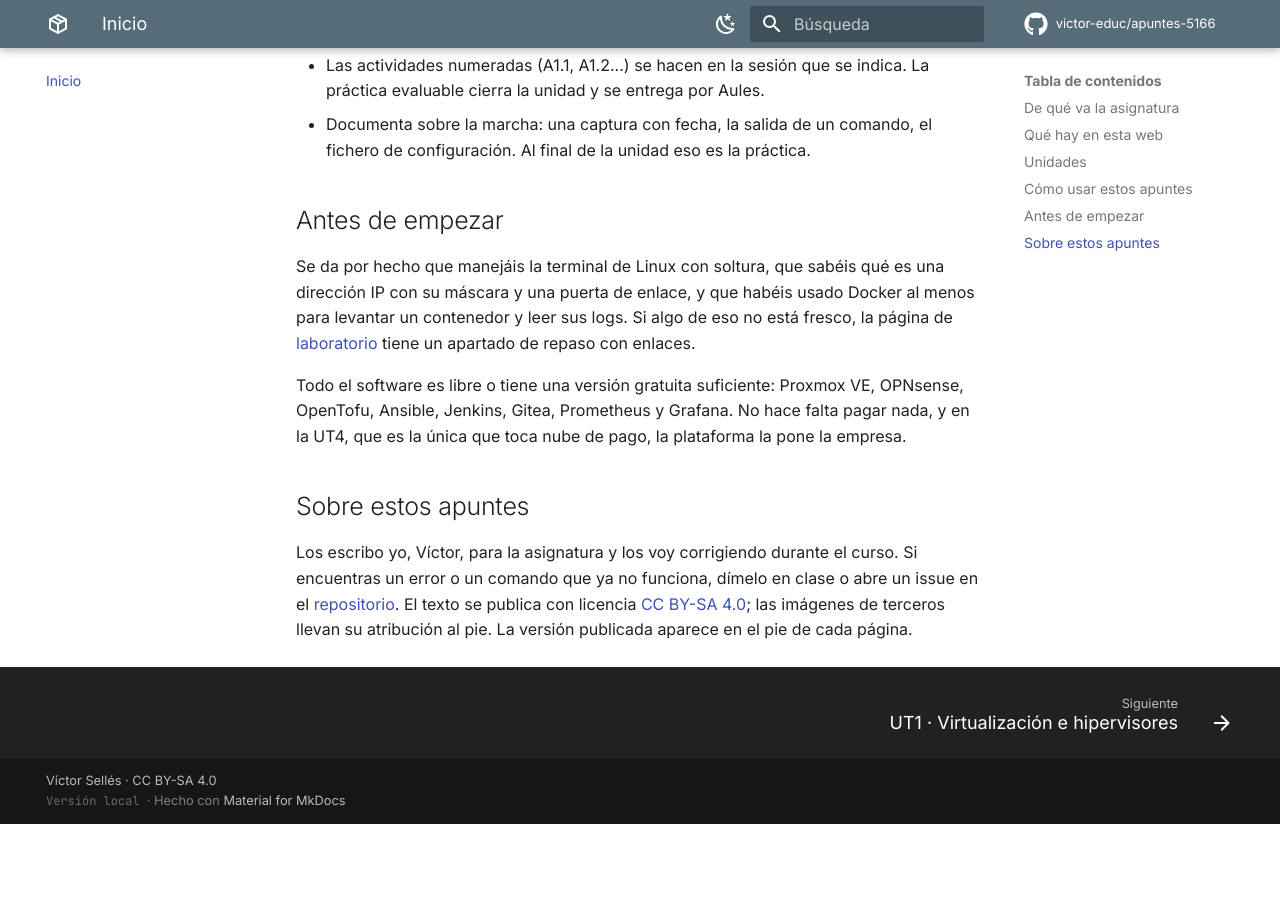
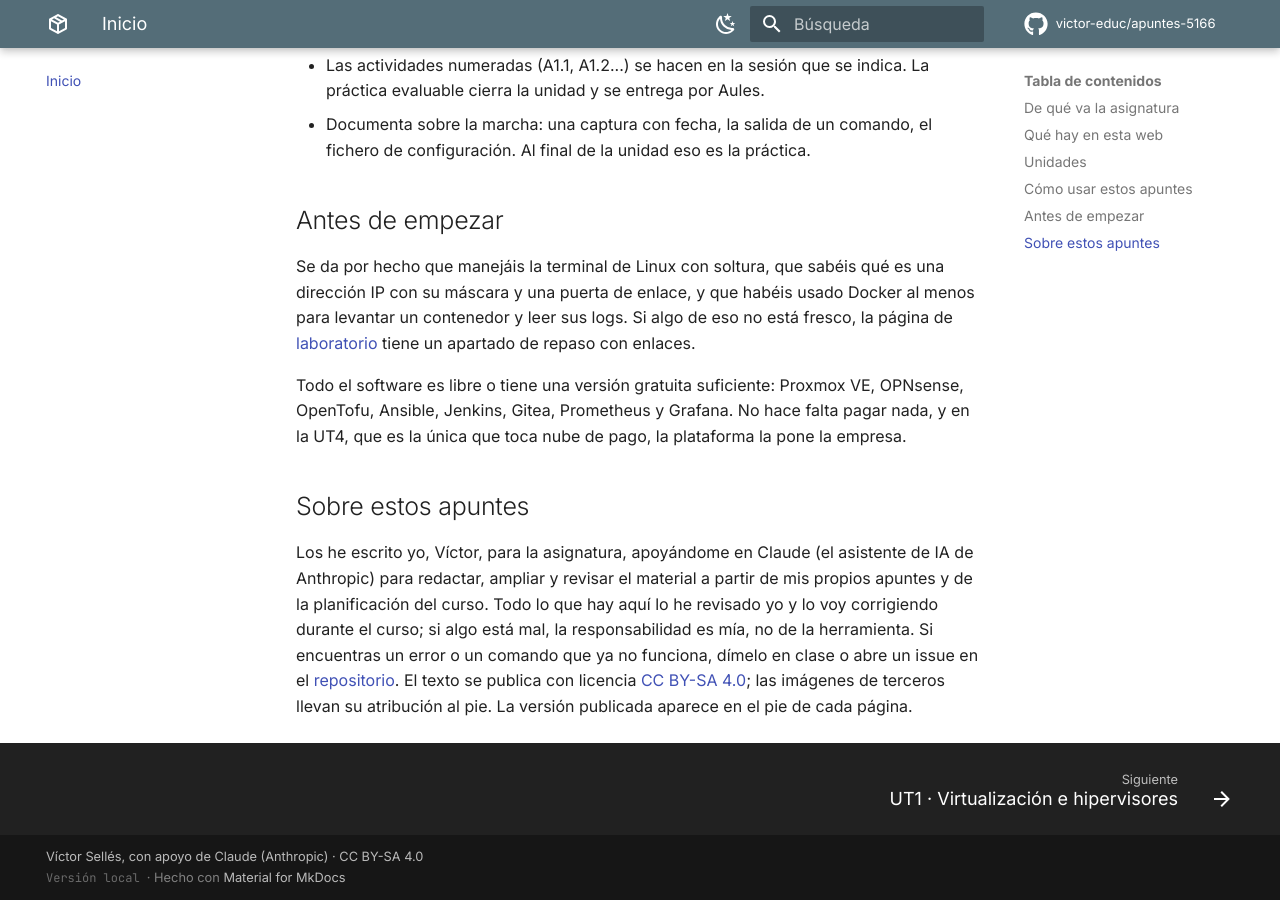
Before and after one commit to victor-educ/apuntes-5166, an MkDocs documentation site: the page built from docs/index.md, in a window 1280 px wide and 900 px high, scrolled down 3549 px. Built offline with MkDocs 1.6.1 and Material for MkDocs 9.7.7, drawn with Linux system fonts in a browser that asks for light colours; comment, search, counter and statistics services are not loaded; before the commit the page ends 4373 px from its top, so only the background shows below that.

Commit message:
Indicar en el sitio que los apuntes se han hecho con apoyo de Claude
Co-Authored-By: Claude Fable 5.1 <noreply@anthropic.com>

```diff
--- a/docs/index.md
+++ b/docs/index.md
@@ -109,4 +109,4 @@ Todo el software es libre o tiene una versión gratuita suficiente: Proxmox VE,
 
 ## Sobre estos apuntes
 
-Los escribo yo, Víctor, para la asignatura y los voy corrigiendo durante el curso. Si encuentras un error o un comando que ya no funciona, dímelo en clase o abre un issue en el [repositorio](https://github.com/victor-educ/apuntes-5166). El texto se publica con licencia [CC BY-SA 4.0](https://creativecommons.org/licenses/by-sa/4.0/deed.es); las imágenes de terceros llevan su atribución al pie. La versión publicada aparece en el pie de cada página.
+Los he escrito yo, Víctor, para la asignatura, apoyándome en Claude (el asistente de IA de Anthropic) para redactar, ampliar y revisar el material a partir de mis propios apuntes y de la planificación del curso. Todo lo que hay aquí lo he revisado yo y lo voy corrigiendo durante el curso; si algo está mal, la responsabilidad es mía, no de la herramienta. Si encuentras un error o un comando que ya no funciona, dímelo en clase o abre un issue en el [repositorio](https://github.com/victor-educ/apuntes-5166). El texto se publica con licencia [CC BY-SA 4.0](https://creativecommons.org/licenses/by-sa/4.0/deed.es); las imágenes de terceros llevan su atribución al pie. La versión publicada aparece en el pie de cada página.
--- a/mkdocs.yml
+++ b/mkdocs.yml
@@ -4,7 +4,7 @@ site_url: https://victor-educ.github.io/apuntes-5166/
 repo_url: https://github.com/victor-educ/apuntes-5166
 repo_name: victor-educ/apuntes-5166
 edit_uri: edit/main/docs/
-copyright: Víctor Sellés · CC BY-SA 4.0
+copyright: Víctor Sellés, con apoyo de Claude (Anthropic) · CC BY-SA 4.0
 
 theme:
   name: material
```
Also changed, not shown: README.md (+4 -0 lines), docs/modulo.md (+4 -0 lines).
